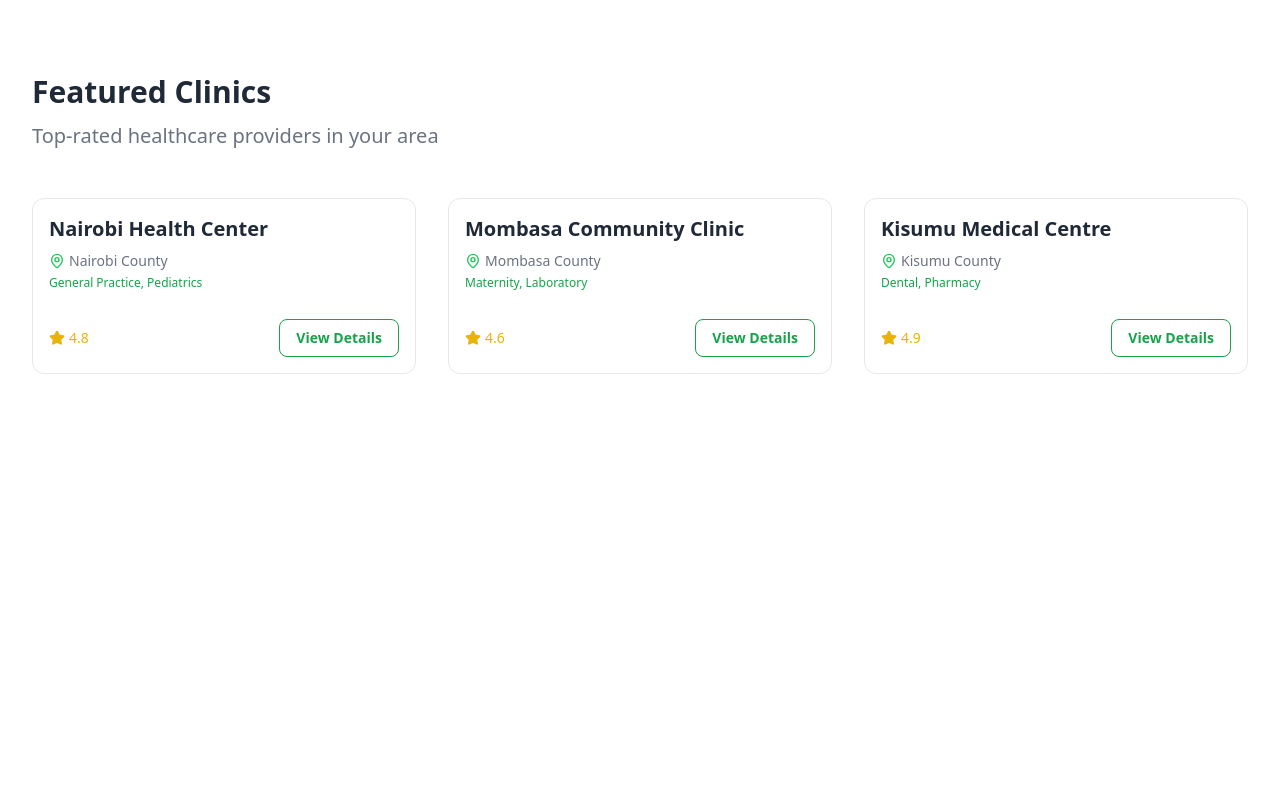
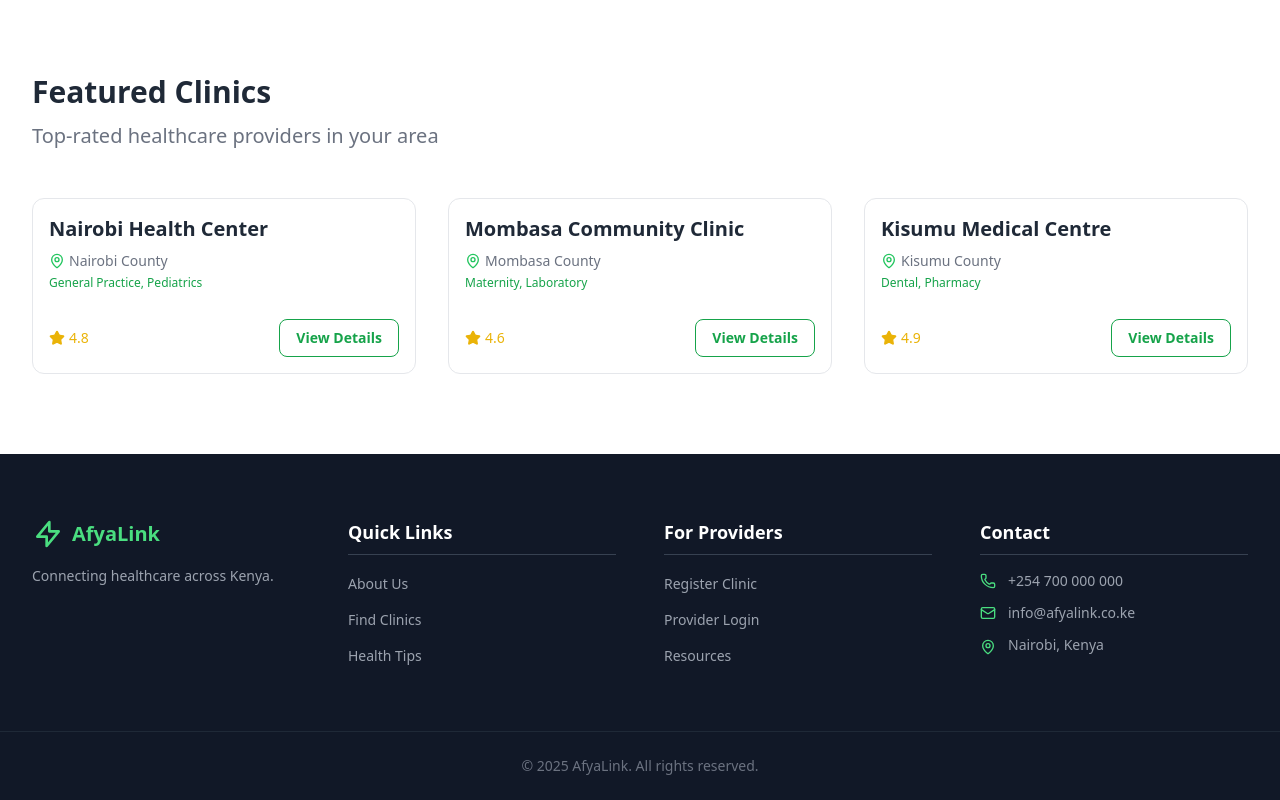
Before and after one commit to Benson-Mwanake/Afye-ke, a React (Create React App) app in the folder client/: page / in a window 1280 px wide. Shown: the part 1044-1844 px from the top of the page. Before the commit the page ends 1498 px from the top, so only its background shows below. Built offline with nearby package versions, Linux system fonts and the light colour scheme.

Commit message:
added a fotter to all pages

```diff
--- a/client/src/App.js
+++ b/client/src/App.js
@@ -3,12 +3,14 @@ import { BrowserRouter } from "react-router-dom";
 import AppRoutes from "./routes";
 import { AuthProvider } from "./context/AuthContext";
 import "./index.css";
+import Footer from "./hooks/layouts/Footer";
 
 function App() {
   return (
     <BrowserRouter>
       <AuthProvider>
         <AppRoutes />
+        < Footer />
       </AuthProvider>
     </BrowserRouter>
   );
```
